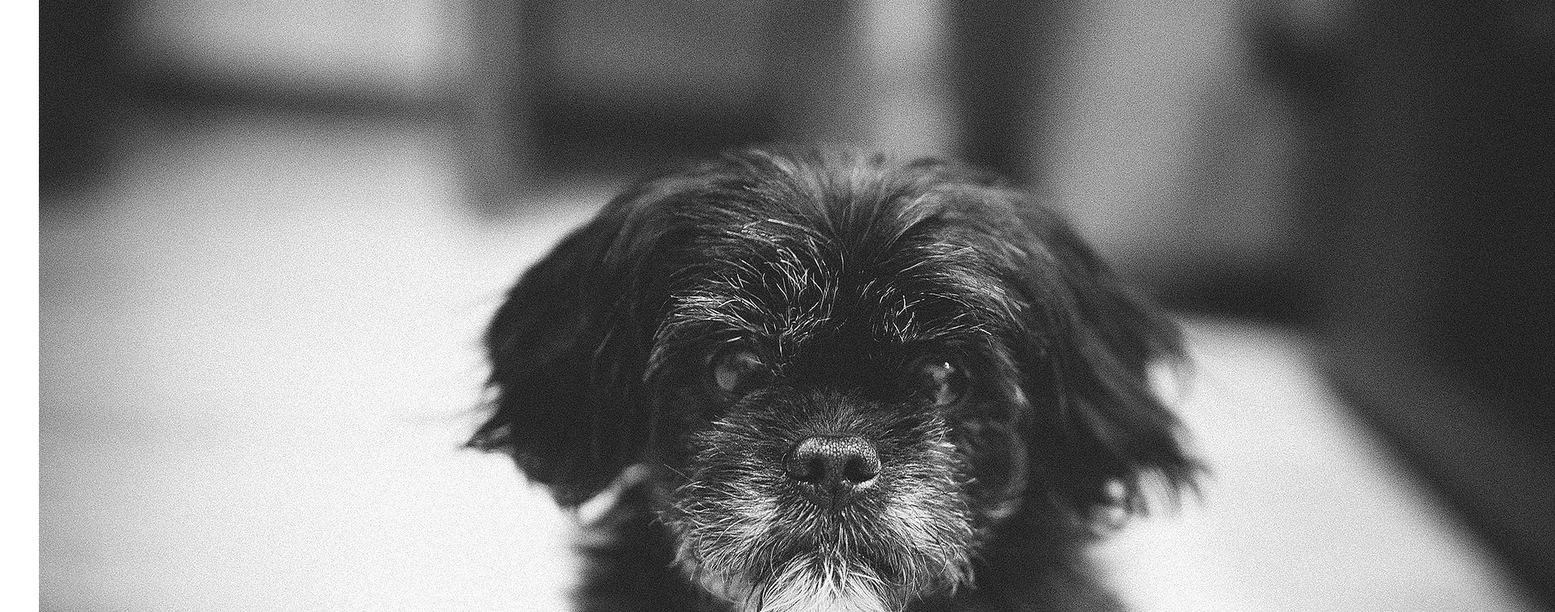
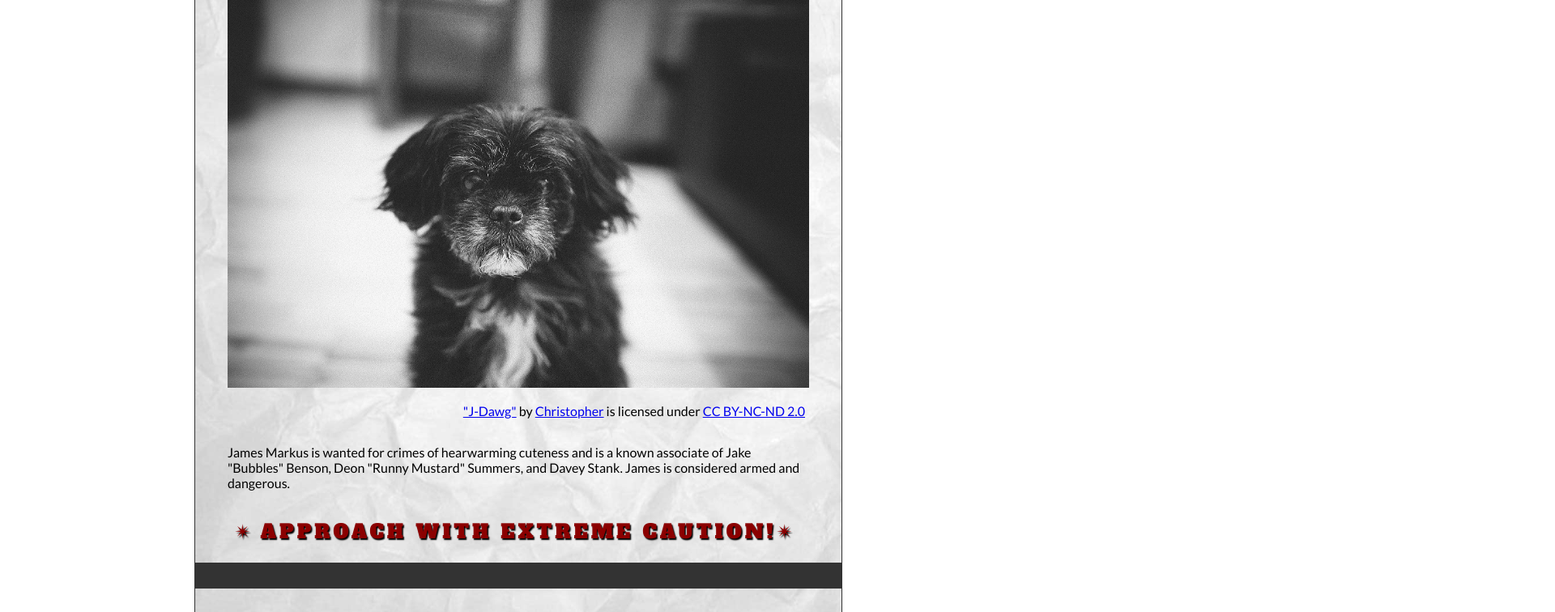
Before and after one commit to Kenyalvaresgt/wanted-poster-, a plain HTML site: page index.html in a window 1280 px wide. Shown: the part 439-1195 px from the top of the page at 81% size, 1920 px wide, since content can reach past the window. Drawn offline with Linux system fonts and the light colour scheme.

Commit message:
Update index.html

```diff
--- a/index.html
+++ b/index.html
@@ -3,10 +3,10 @@
     <head>
         <meta charset="utf-8">
         <meta name="viewport" content="width=device-width, initial-scale=1.0">
-        <meta name="author" content="John Durham">
+        <meta name="author" content="Keny Alvares">
 
 <!-- Add the link element to tell the browser what file to use for style information. -->
-
+        <link rel="stylesheet" href="css/style.css"/>
         <title>Wanted | Jame Markus</title>
     </head>
     <body>
```
